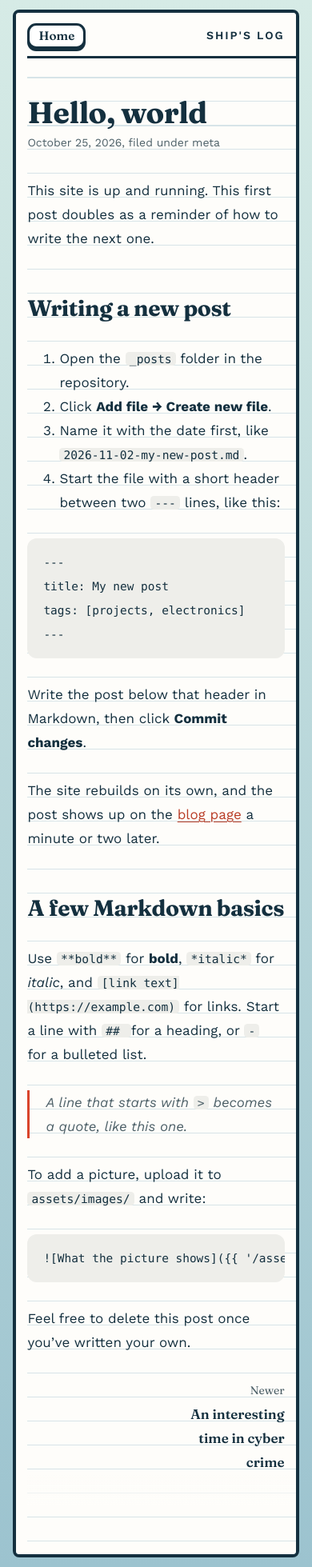
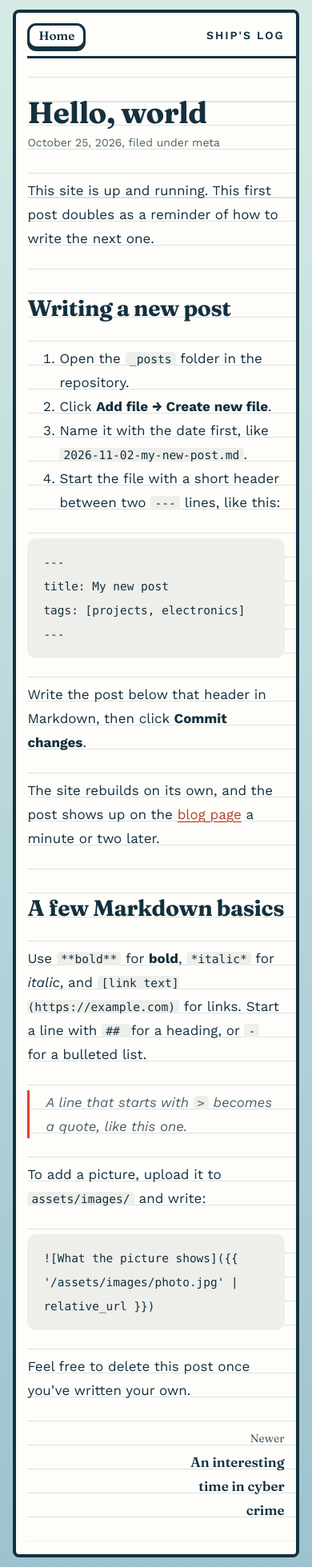
Before and after one commit to RobotCrabLab/Homepage, a Jekyll site: the page built from _posts/2026-10-25-hello-world.md, in a window 390 px wide. Shown: the whole page at 80% size. Built offline with Jekyll 4.4.1, drawn with Linux system fonts in a browser that asks for light colours.

Commit message:
Lock sideways scrolling on the phone sheets
The fade strip stuck out past the paper's edge, which let the text slide sideways.
That's fixed, and the sheets now only move up and down on phones.

Co-Authored-By: Claude Opus 5.5 <noreply@anthropic.com>
Claude-Session: https://claude.ai/code/session_016BwnKwMceey9joAJi8jCUY

```diff
--- a/assets/css/style.css
+++ b/assets/css/style.css
@@ -1186,3 +1186,12 @@ img { max-width: 100%; height: auto; }
   .sheet-paper { padding-left: 1.75rem; }
   .sheet-paper::before, .sheet-paper::after { display: none; }
 }
+/* Phones, upright or sideways: the paper only moves up and down. Code wraps instead of
+   scrolling sideways, since a sideways swipe no longer does anything. */
+@media screen and (max-width: 40rem), screen and (max-height: 500px) {
+  .sheet { overflow-x: hidden; touch-action: pan-y; overscroll-behavior-x: none; }
+  .sheet pre, .sheet pre code { white-space: pre-wrap; overflow-wrap: anywhere; overflow-x: visible; }
+}
+@media screen and (max-width: 40rem) {
+  .sheet-body::after { margin-right: -0.9rem; }
+}
```
Also changed, not shown: CLAUDE.md (+1 -1 lines).
